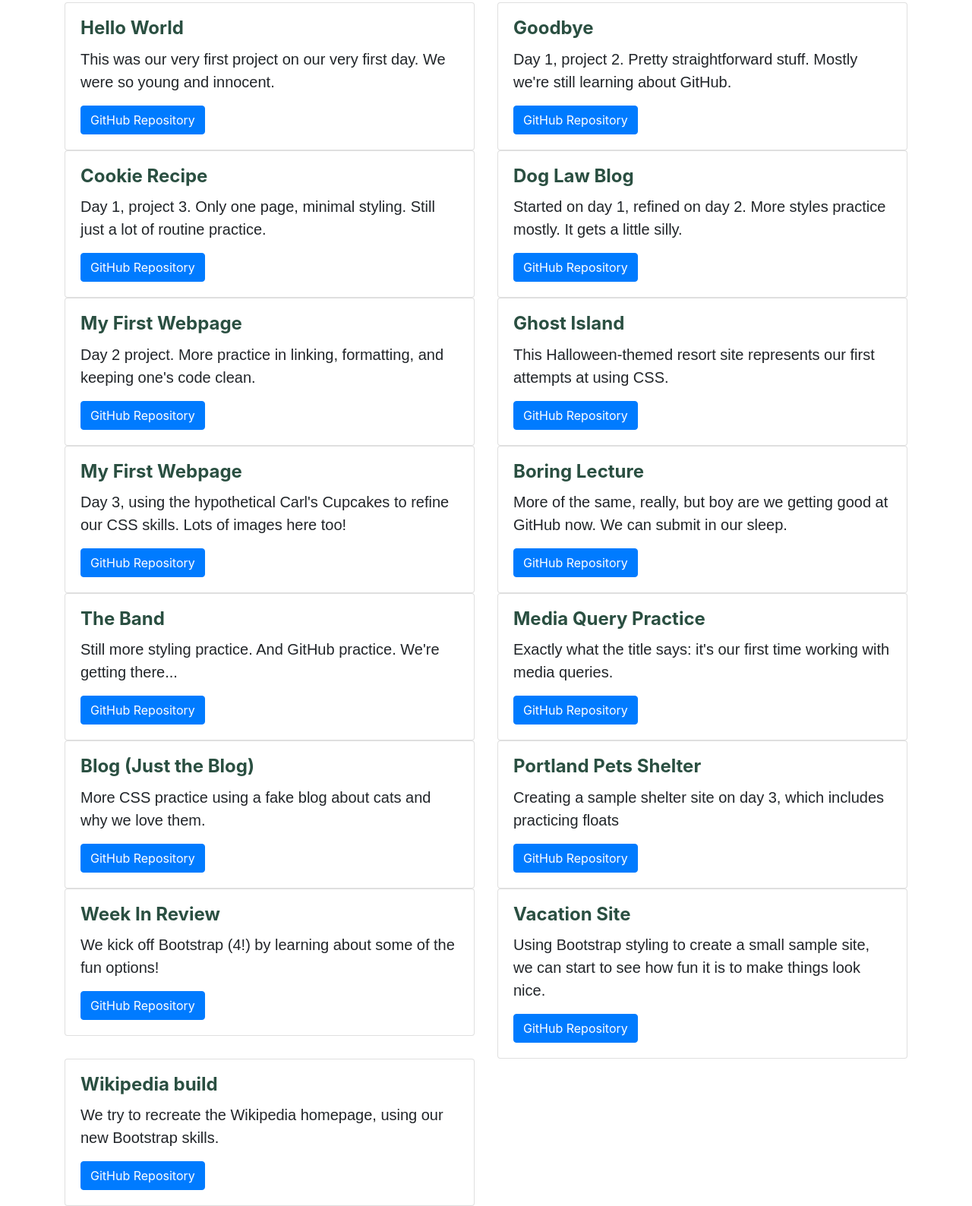
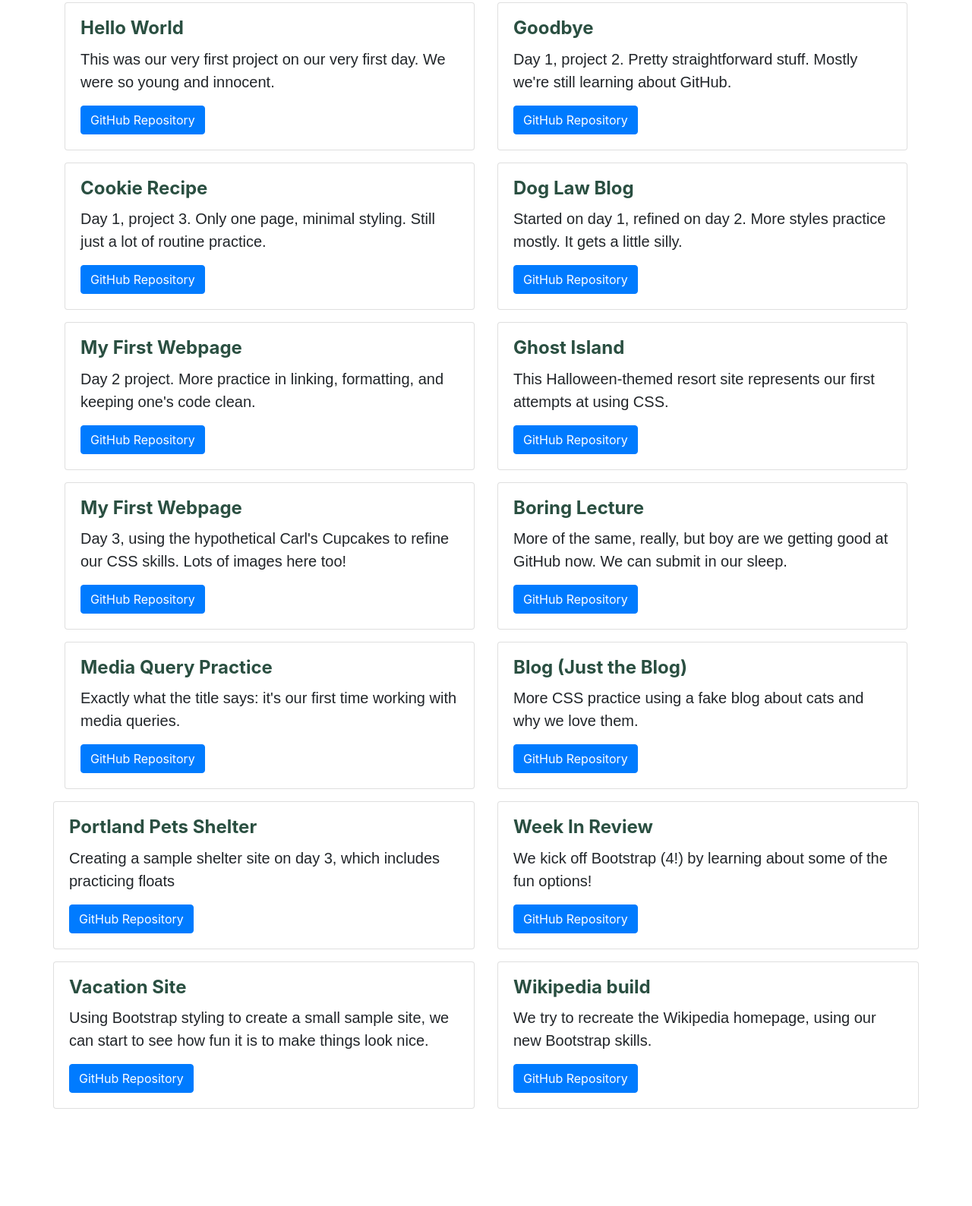
Before and after one commit to hollywilkalis/portfolio, a plain HTML site: page projects.html in a window 1280 px wide. Shown: the part 850-2438 px from the top of the page at 76% size. After the commit the page ends 2326 px from the top, so only its background shows below. Drawn offline with Linux system fonts and the light colour scheme.

Commit message:
Change structure of projects page to use card decks instead of rows/columns

```diff
--- a/css/styles.css
+++ b/css/styles.css
@@ -30,3 +30,7 @@ p {
   color: #2a4f41;
   font-weight: bold;
 }
+
+.card {
+  margin-bottom: 1em;
+}
--- a/projects.html
+++ b/projects.html
@@ -21,12 +21,13 @@
           </div>
         </div>
       </nav>
+
       <img src="img/frustration.jpg" alt="Frustration is a gift" width="100%">
       <h1>Learning about coding: the projects</h1>
+
       <h2>Week 1</h2>
 
-      <div class="row">
-        <div class="col-md-6">
+      <div class="card-deck">
         <div class="card">
           <div class="card-body">
             <h4 class="card-title">Hello World</h4>
@@ -34,9 +35,7 @@
             <a href="https://github.com/hollywilkalis/hello-world" class="btn btn-primary">GitHub Repository</a>
           </div>
         </div>
-        </div>
 
-        <div class="col-md-6">
         <div class="card">
           <div class="card-body">
             <h4 class="card-title">Goodbye</h4>
@@ -44,11 +43,9 @@
             <a href="https://github.com/hollywilkalis/goodbye" class="btn btn-primary">GitHub Repository</a>
           </div>
         </div>
-        </div>
-      </div><!-- Closing tag for row -->
+      </div><!-- Closing tag for deck -->
 
-      <div class="row">
-        <div class="col-md-6">
+      <div class="card-deck">
         <div class="card">
           <div class="card-body">
             <h4 class="card-title">Cookie Recipe</h4>
@@ -56,9 +53,7 @@
             <a href="https://github.com/hollywilkalis/cookie-recipe" class="btn btn-primary">GitHub Repository</a>
           </div>
         </div>
-        </div>
 
-        <div class="col-md-6">
         <div class="card">
           <div class="card-body">
             <h4 class="card-title">Dog Law Blog</h4>
@@ -66,11 +61,9 @@
             <a href="https://github.com/hollywilkalis/doglawblog" class="btn btn-primary">GitHub Repository</a>
           </div>
         </div>
-        </div>
-      </div><!-- Closing tag for row -->
+      </div><!-- Closing tag for deck -->
 
-      <div class="row">
-        <div class="col-md-6">
+      <div class="card-deck">
         <div class="card">
           <div class="card-body">
             <h4 class="card-title">My First Webpage</h4>
@@ -78,9 +71,7 @@
             <a href="https://github.com/hollywilkalis/my-first-webpage-holly" class="btn btn-primary">GitHub Repository</a>
           </div>
         </div>
-        </div>
 
-        <div class="col-md-6">
         <div class="card">
           <div class="card-body">
             <h4 class="card-title">Ghost Island</h4>
@@ -88,11 +79,9 @@
             <a href="https://github.com/hollywilkalis/ghost-island" class="btn btn-primary">GitHub Repository</a>
           </div>
         </div>
-        </div>
-      </div><!-- Closing tag for row -->
+      </div><!-- Closing tag for deck -->
 
-      <div class="row">
-        <div class="col-md-6">
+      <div class="card-deck">
         <div class="card">
           <div class="card-body">
             <h4 class="card-title">My First Webpage</h4>
@@ -100,9 +89,7 @@
             <a href="https://github.com/hollywilkalis/cupcakes" class="btn btn-primary">GitHub Repository</a>
           </div>
         </div>
-        </div>
 
-        <div class="col-md-6">
         <div class="card">
           <div class="card-body">
             <h4 class="card-title">Boring Lecture</h4>
@@ -110,21 +97,9 @@
             <a href="https://github.com/hollywilkalis/boring-lecture" class="btn btn-primary">GitHub Repository</a>
           </div>
         </div>
-        </div>
-      </div><!-- Closing tag for row -->
+      </div><!-- Closing tag for deck -->
 
-      <div class="row">
-        <div class="col-md-6">
-          <div class="card">
-            <div class="card-body">
-              <h4 class="card-title">The Band</h4>
-              <p class="card-text">Still more styling practice. And GitHub practice. We're getting there...</p>
-              <a href="https://github.com/hollywilkalis/theband" class="btn btn-primary">GitHub Repository</a>
-            </div>
-          </div>
-        </div>
-
-        <div class="col-md-6">
+      <div class="card-deck">
         <div class="card">
           <div class="card-body">
             <h4 class="card-title">Media Query Practice</h4>
@@ -132,21 +107,16 @@
             <a href="https://github.com/hollywilkalis/media-query-practice" class="btn btn-primary">GitHub Repository</a>
           </div>
         </div>
-        </div>
-      </div><!-- Closing tag for row -->
 
-      <div class="row">
-        <div class="col-md-6">
       <div class="card">
         <div class="card-body">
           <h4 class="card-title">Blog (Just the Blog)</h4>
           <p class="card-text">More CSS practice using a fake blog about cats and why we love them.</p>
           <a href="https://github.com/hollywilkalis/blog" class="btn btn-primary">GitHub Repository</a>
         </div>
-          </div>
-        </div>
+      </div><!-- Closing tag for deck -->
 
-        <div class="col-md-6">
+      <div class="card-deck">
         <div class="card">
           <div class="card-body">
             <h4 class="card-title">Portland Pets Shelter</h4>
@@ -154,11 +124,7 @@
             <a href="https://github.com/hollywilkalis/shelter" class="btn btn-primary">GitHub Repository</a>
           </div>
         </div>
-        </div>
-      </div><!-- Closing tag for row -->
 
-      <div class="row">
-        <div class="col-md-6">
         <div class="card">
           <div class="card-body">
             <h4 class="card-title">Week In Review</h4>
@@ -166,9 +132,9 @@
             <a href="https://github.com/hollywilkalis/week-in-review" class="btn btn-primary">GitHub Repository</a>
           </div>
         </div>
-        </div>
+      </div><!-- Closing tag for deck -->
 
-        <div class="col-md-6">
+      <div class="card-deck">
         <div class="card">
           <div class="card-body">
             <h4 class="card-title">Vacation Site</h4>
@@ -176,11 +142,7 @@
             <a href="https://github.com/hollywilkalis/vacation-site" class="btn btn-primary">GitHub Repository</a>
           </div>
         </div>
-        </div>
-      </div><!-- Closing tag for row -->
 
-      <div class="row">
-        <div class="col-md-6">
         <div class="card">
           <div class="card-body">
             <h4 class="card-title">Wikipedia build</h4>
@@ -188,10 +150,8 @@
             <a href="https://github.com/hollywilkalis/wikipedia-build" class="btn btn-primary">GitHub Repository</a>
           </div>
         </div>
-        </div>
+      </div><!-- Closing tag for deck -->
 
-
-      </div><!-- Closing tag for row -->
   </div><!-- Closing tag for container -->
 
   </body>
```
Also changed, not shown: activities.html (+1 -1 lines). Lines whose indentation alone changed are shown as unchanged.
